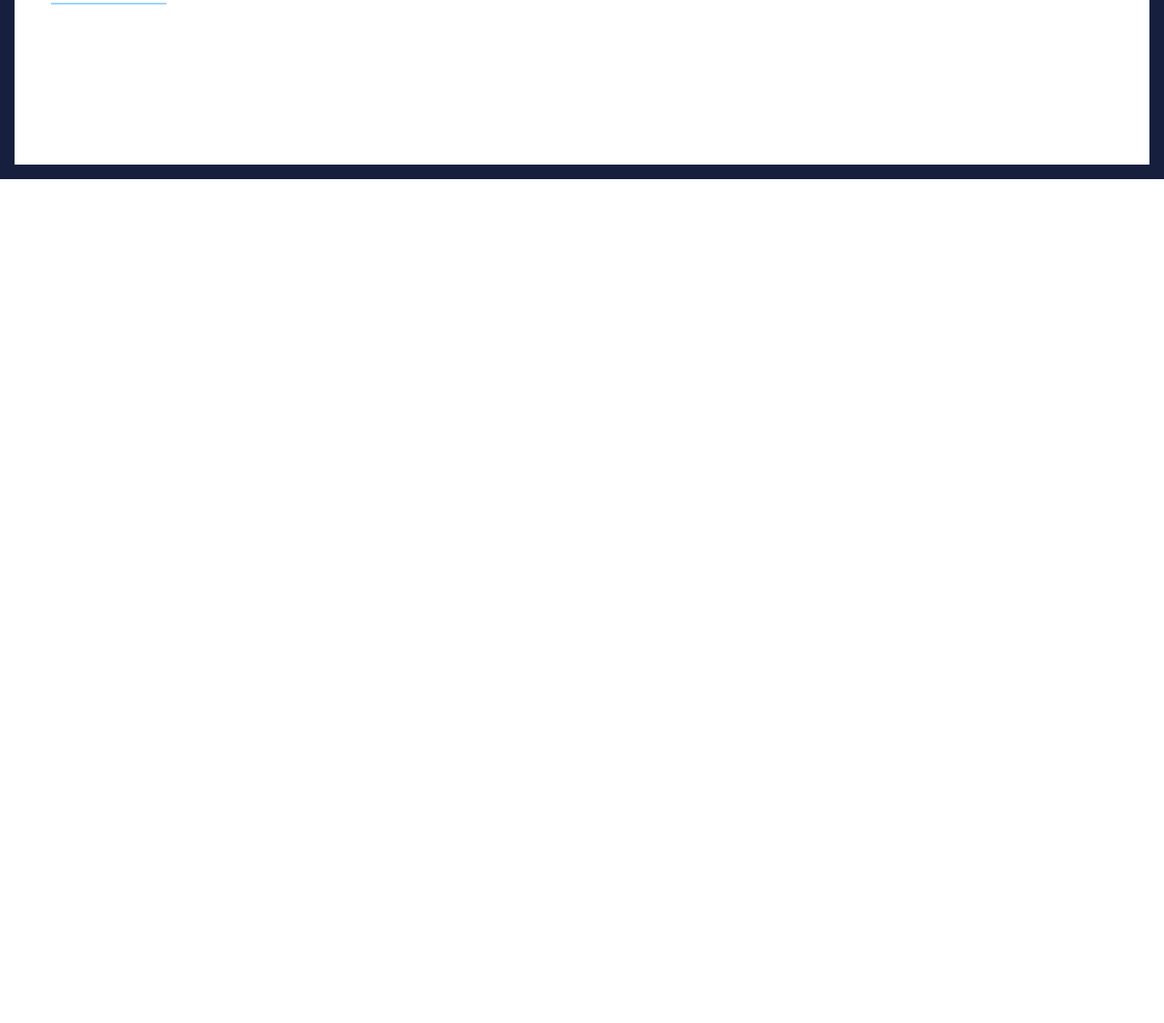
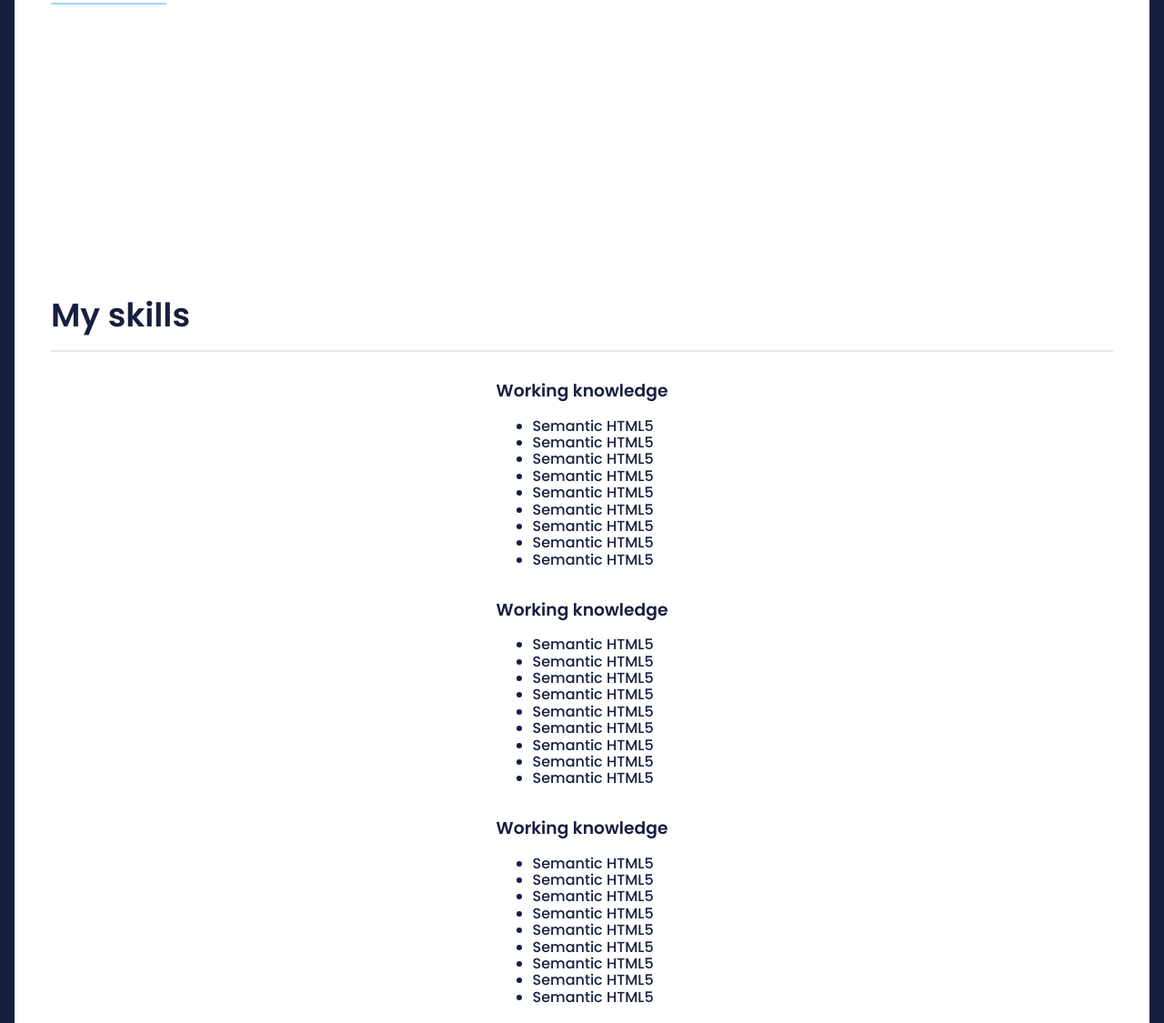
Before and after one commit to JakHer/jakher.github.io, a website: page src/content/index.html in a window 1280 px wide. Shown: the part 551-1676 px from the top of the page at 91% size. Before the commit the page ends 800 px from the top, so only its background shows below. Drawn offline with nearby package versions, Linux system fonts and the light colour scheme; files that its build step writes are made by us from their sources.

Commit message:
feat:html prepared

```diff
--- a/src/content/index.html
+++ b/src/content/index.html
@@ -38,7 +38,51 @@
       <a class="hero__email" href="mailto:kubahermyt@gmail.com">kubahermyt@gmail.com</a>
     </section>
 
-
+    <section class="skills">
+      <h2 class="skills__header">My skills</h2>
+      <section class="skills-list skills-list__know">
+        <h3 class="skills-list__header">Working knowledge</h3>
+        <ul class="skills-list__list">
+          <li class="skills-list__item">Semantic HTML5</li>
+          <li class="skills-list__item">Semantic HTML5</li>
+          <li class="skills-list__item">Semantic HTML5</li>
+          <li class="skills-list__item">Semantic HTML5</li>
+          <li class="skills-list__item">Semantic HTML5</li>
+          <li class="skills-list__item">Semantic HTML5</li>
+          <li class="skills-list__item">Semantic HTML5</li>
+          <li class="skills-list__item">Semantic HTML5</li>
+          <li class="skills-list__item">Semantic HTML5</li>
+        </ul>
+      </section>
+      <section class="skills-list skills-list__something">
+        <h3 class="skills-list__header">Working knowledge</h3>
+        <ul class="skills-list__list">
+          <li class="skills-list__item">Semantic HTML5</li>
+          <li class="skills-list__item">Semantic HTML5</li>
+          <li class="skills-list__item">Semantic HTML5</li>
+          <li class="skills-list__item">Semantic HTML5</li>
+          <li class="skills-list__item">Semantic HTML5</li>
+          <li class="skills-list__item">Semantic HTML5</li>
+          <li class="skills-list__item">Semantic HTML5</li>
+          <li class="skills-list__item">Semantic HTML5</li>
+          <li class="skills-list__item">Semantic HTML5</li>
+        </ul>
+      </section>
+      <section class="skills-list skills-list__want">
+        <h3 class="skills-list__header">Working knowledge</h3>
+        <ul class="skills-list__list">
+          <li class="skills-list__item">Semantic HTML5</li>
+          <li class="skills-list__item">Semantic HTML5</li>
+          <li class="skills-list__item">Semantic HTML5</li>
+          <li class="skills-list__item">Semantic HTML5</li>
+          <li class="skills-list__item">Semantic HTML5</li>
+          <li class="skills-list__item">Semantic HTML5</li>
+          <li class="skills-list__item">Semantic HTML5</li>
+          <li class="skills-list__item">Semantic HTML5</li>
+          <li class="skills-list__item">Semantic HTML5</li>
+        </ul>
+      </section>
+    </section>
   </main>
 
   <script src="js/main.js"></script>
--- /dev/null
+++ b/src/scss/_skills.scss
@@ -0,0 +1,30 @@
+.skills{
+    display: flex;
+    justify-content: flex-start;
+    flex-direction: column;
+    align-items: center;
+    max-width: 1200px;
+    width: 100%;
+    margin: 0 auto;
+    padding: calc(8rem - 16px) 16px 11.5rem;
+    &__header{
+        width: 100%;
+        font-weight: 600;
+        font-size: 2.25rem;
+        line-height: 3rem;
+        display: flex;
+        align-items: center;
+        position: relative;
+        &::after{
+            content: '';
+            position: absolute;
+            height: 2px;
+            width: 100%;
+            background: $border;
+            bottom: -16px;
+            left: 0;
+            opacity: 0.5;
+
+        }
+    }
+}
--- a/src/scss/_variables.scss
+++ b/src/scss/_variables.scss
@@ -2,3 +2,4 @@ $main: #fff;
 $font: #171F3F;
 $smallFont: #52606D;
 $blue: #0593FB;
+$border: #CBD2D9;
--- a/src/scss/main.scss
+++ b/src/scss/main.scss
@@ -1,8 +1,8 @@
+@import url('https://fonts.googleapis.com/css?family=Poppins:300,500,600&display=swap');
 @import "_normalize";
 @import "_variables";
-@import url('https://fonts.googleapis.com/css?family=Poppins:300,500,600&display=swap');
 @import "_hero";
-
+@import "_skills";
 
 html {
   box-sizing: border-box;
```
